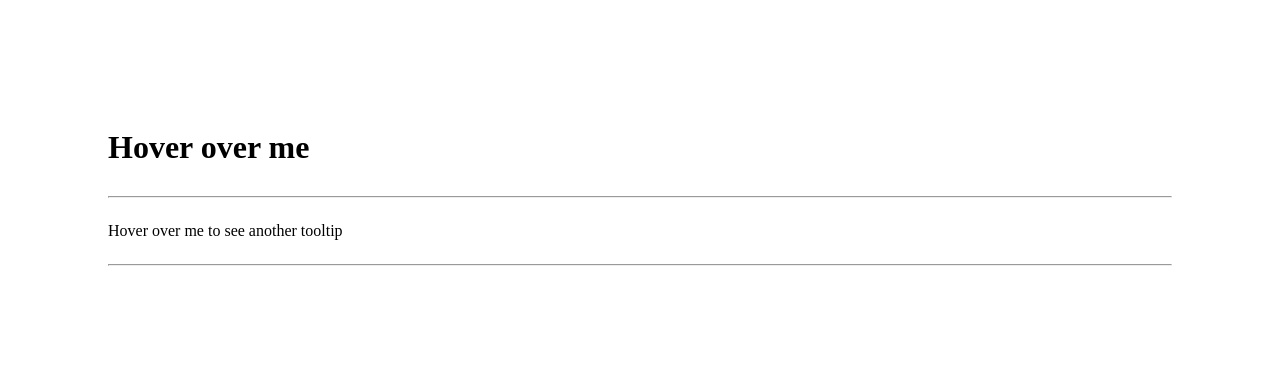
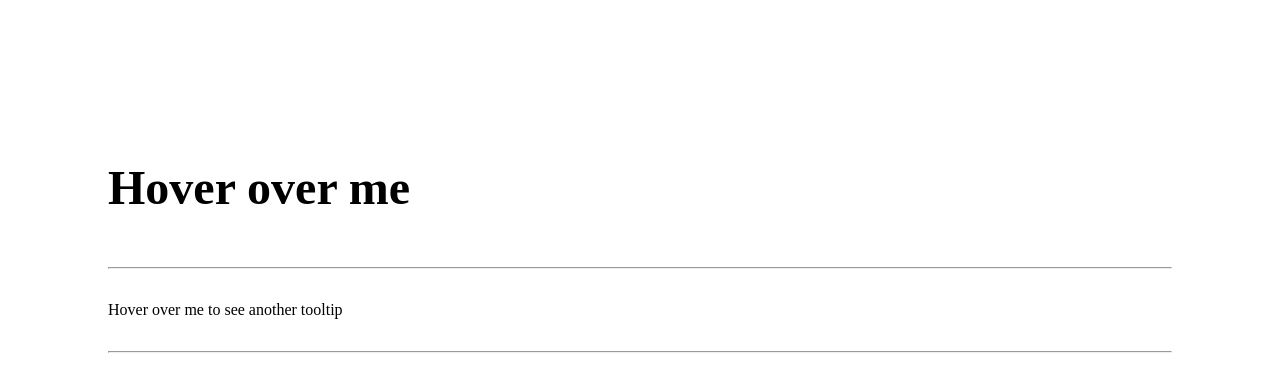
Before and after one commit to acciojob/react-composition-3-KonArchit, a React app: page / in a window 1280 px wide. Shown: the top 392 px of the page. Built offline with nearby package versions, Linux system fonts and the light colour scheme.

Commit message:
tooltip1

```diff
--- a/src/components/App.js
+++ b/src/components/App.js
@@ -5,15 +5,19 @@ function App() {
   return (
     <div style={{ padding: "100px" }}>
 
+      <h2 className="tooltip">
       <Tooltip text="This is a tooltip">
         <h1>Hover over me</h1>
       </Tooltip>
+      </h2>
 
       <hr />
 
+      <p className="tooltip">
       <Tooltip text="This is another tooltip">
         <p>Hover over me to see another tooltip</p>
       </Tooltip>
+      </p>
 
       <hr />
 
--- a/src/components/Tooltip.js
+++ b/src/components/Tooltip.js
@@ -1,5 +1,3 @@
-// Tooltip.js
-
 import React, { useState } from "react";
 
 function Tooltip({ text, children }) {
@@ -7,7 +5,6 @@ function Tooltip({ text, children }) {
 
   return (
     <div
-      className="tooltip"
       onMouseEnter={()=>setIsVisible(true)}
       onMouseLeave={()=>setIsVisible(false)}
       style={{ position: "relative", display: "inline-block" }}
```
